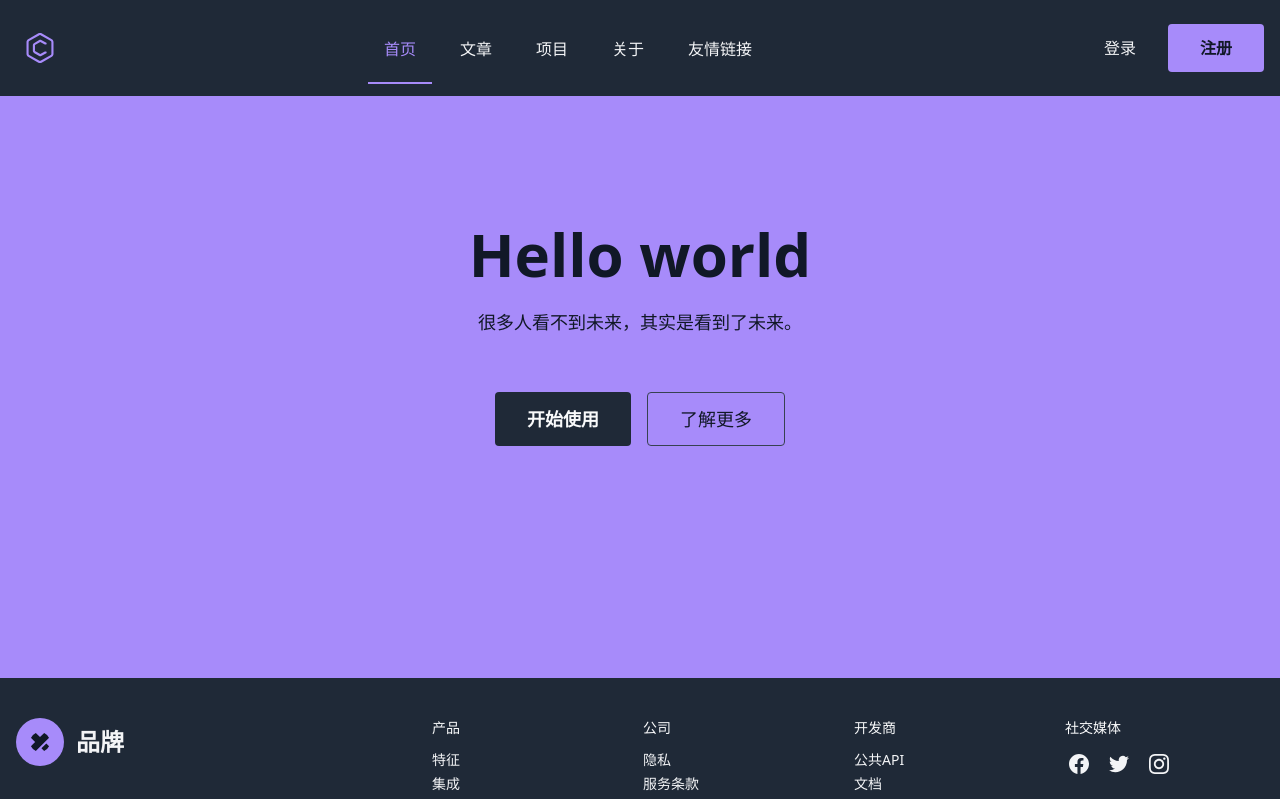
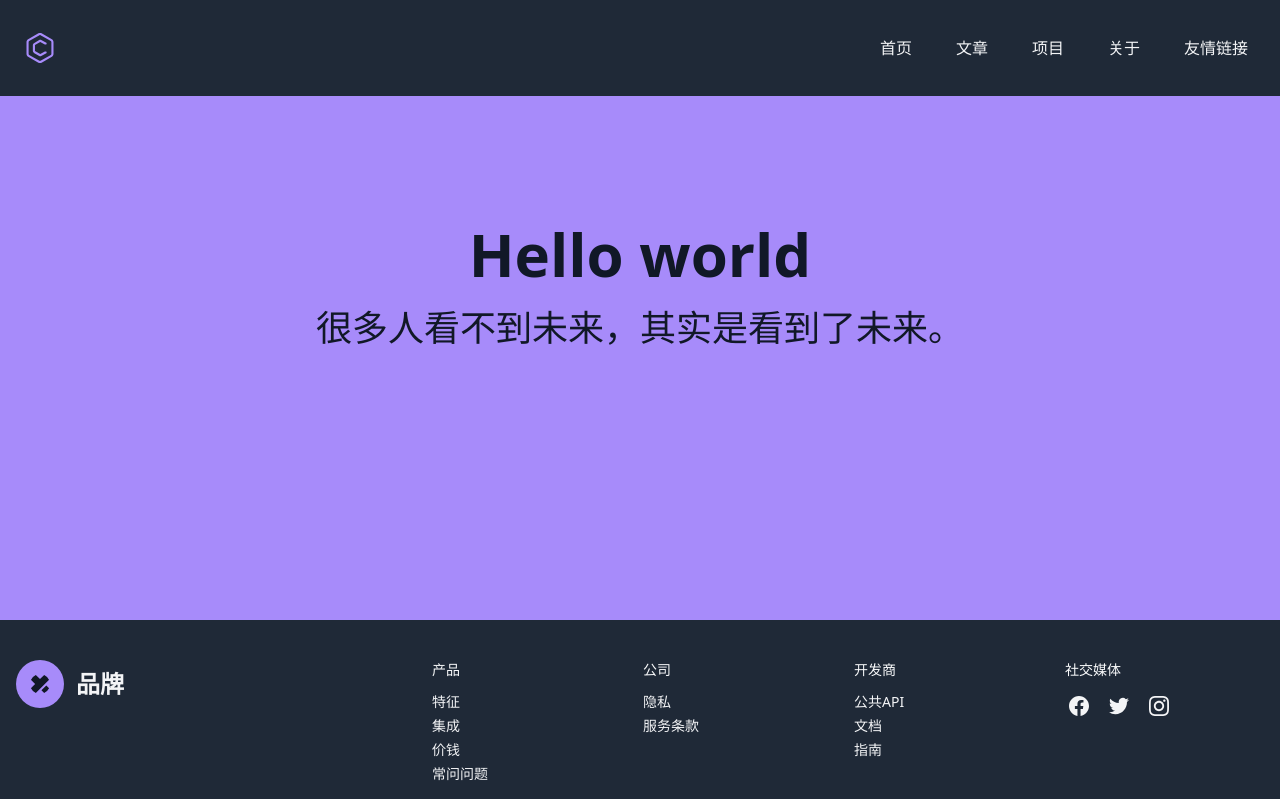
Before and after one commit to yunbaba520/zyl-blog-new, a Vue app: page /home in a window 1280 px wide. Shown: the top 799 px of the page. Built offline with nearby package versions, Linux system fonts and the light colour scheme.

Commit message:
init: 创建文件

```diff
--- a/src/components/header.vue
+++ b/src/components/header.vue
@@ -17,60 +17,18 @@
         </svg>
       </a>
       <ul class="items-stretch hidden space-x-3 lg:flex">
-        <li class="flex">
-          <a
+        <li class="flex" v-for="item in pages" :key="item.name">
+          <span class="flex items-center px-4">{{ item.name }}</span>
+          <!-- <a
             rel="noopener noreferrer"
             href="#"
             class="flex items-center px-4 -mb-1 border-b-2 dark:border-transparent dark:text-violet-400 dark:border-violet-400"
           >
-            首页
-          </a>
-        </li>
-        <li class="flex">
-          <a
-            rel="noopener noreferrer"
-            href="#"
-            class="flex items-center px-4 -mb-1 border-b-2 dark:border-transparent"
-          >
-            文章
-          </a>
-        </li>
-        <li class="flex">
-          <a
-            rel="noopener noreferrer"
-            href="#"
-            class="flex items-center px-4 -mb-1 border-b-2 dark:border-transparent"
-          >
-            项目
-          </a>
-        </li>
-        <li class="flex">
-          <a
-            rel="noopener noreferrer"
-            href="#"
-            class="flex items-center px-4 -mb-1 border-b-2 dark:border-transparent"
-          >
-            关于
-          </a>
-        </li>
-        <li class="flex">
-          <a
-            rel="noopener noreferrer"
-            href="#"
-            class="flex items-center px-4 -mb-1 border-b-2 dark:border-transparent"
-          >
-            友情链接
-          </a>
+            {{ item.name }}
+          </a> -->
         </li>
       </ul>
-      <div class="items-center flex-shrink-0 hidden lg:flex">
-        <button class="self-center px-8 py-3 rounded">登录</button>
-        <button
-          class="self-center px-8 py-3 font-semibold rounded dark:bg-violet-400 dark:text-gray-900"
-        >
-          注册
-        </button>
-      </div>
+
       <button class="p-4 lg:hidden">
         <svg
           xmlns="http://www.w3.org/2000/svg"
@@ -90,3 +48,30 @@
     </div>
   </header>
 </template>
+
+<script setup>
+import { ref } from 'vue'
+
+const pages = ref([
+  {
+    name: '首页',
+    path: ''
+  },
+  {
+    name: '文章',
+    path: ''
+  },
+  {
+    name: '项目',
+    path: ''
+  },
+  {
+    name: '关于',
+    path: ''
+  },
+  {
+    name: '友情链接',
+    path: ''
+  }
+])
+</script>
--- a/src/views/home.vue
+++ b/src/views/home.vue
@@ -4,26 +4,12 @@
       <div
         class="container flex flex-col items-center px-4 py-16 pb-24 mx-auto text-center lg:pb-56 md:py-32 md:px-10 lg:px-32 dark:text-gray-900"
       >
-        <h1 class="text-5xl font-bold leadi sm:text-6xl xl:max-w-3xl dark:text-gray-900">
+        <h1 class="text-7xl font-bold leadi sm:text-6xl xl:max-w-3xl dark:text-gray-900">
           Hello world
         </h1>
-        <p class="mt-6 mb-8 text-lg sm:mb-12 xl:max-w-3xl dark:text-gray-900">
+        <p class="mt-6 mb-8 text-4xl sm:mb-12 xl:max-w-3xl dark:text-gray-900">
           很多人看不到未来，其实是看到了未来。
         </p>
-        <div class="flex flex-wrap justify-center">
-          <button
-            type="button"
-            class="px-8 py-3 m-2 text-lg font-semibold rounded dark:bg-gray-800 dark:text-gray-50"
-          >
-            开始使用
-          </button>
-          <button
-            type="button"
-            class="px-8 py-3 m-2 text-lg border rounded dark:border-gray-700 dark:text-gray-900"
-          >
-            了解更多
-          </button>
-        </div>
       </div>
     </div>
   </section>
```
Also changed, not shown: src/views/about.vue (added), src/views/article.vue (added), src/views/link.vue (added), src/views/project.vue (added).
